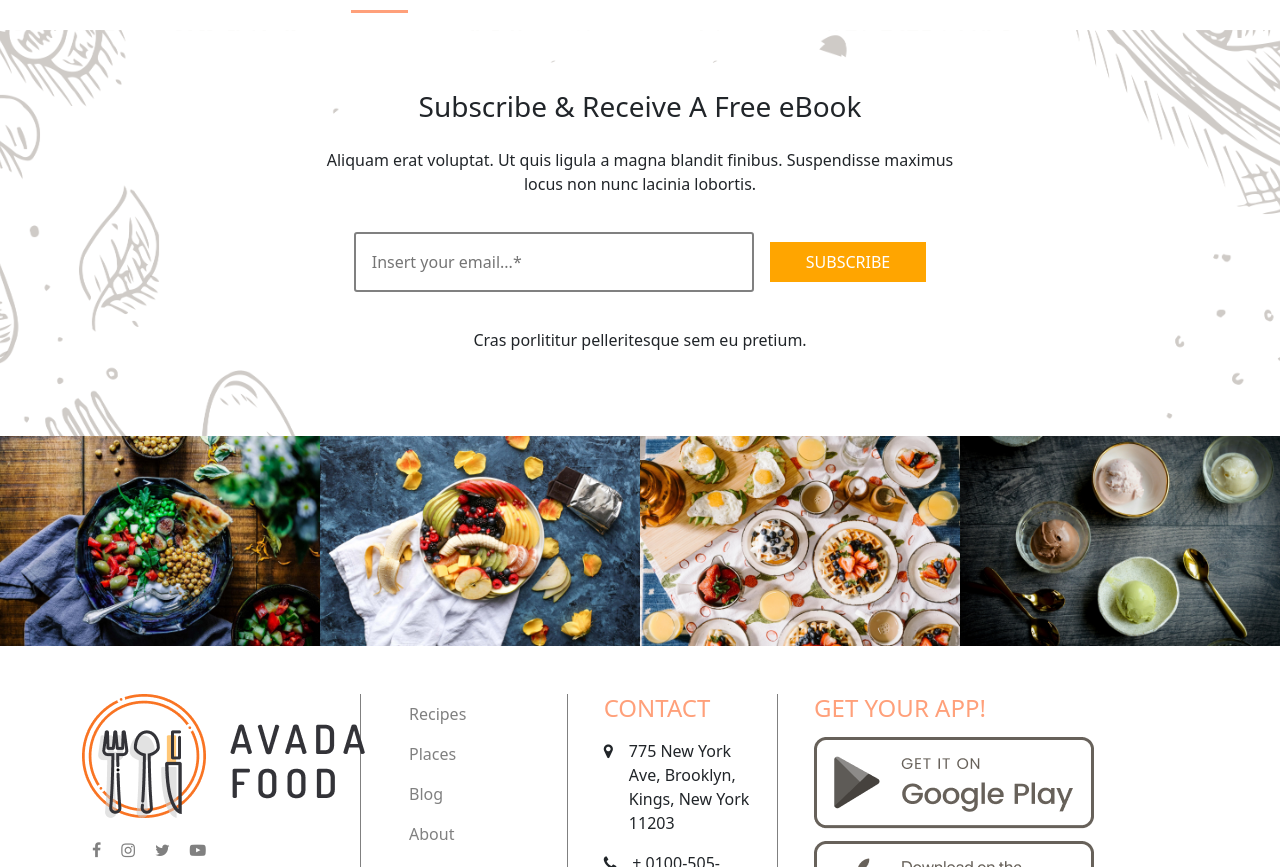
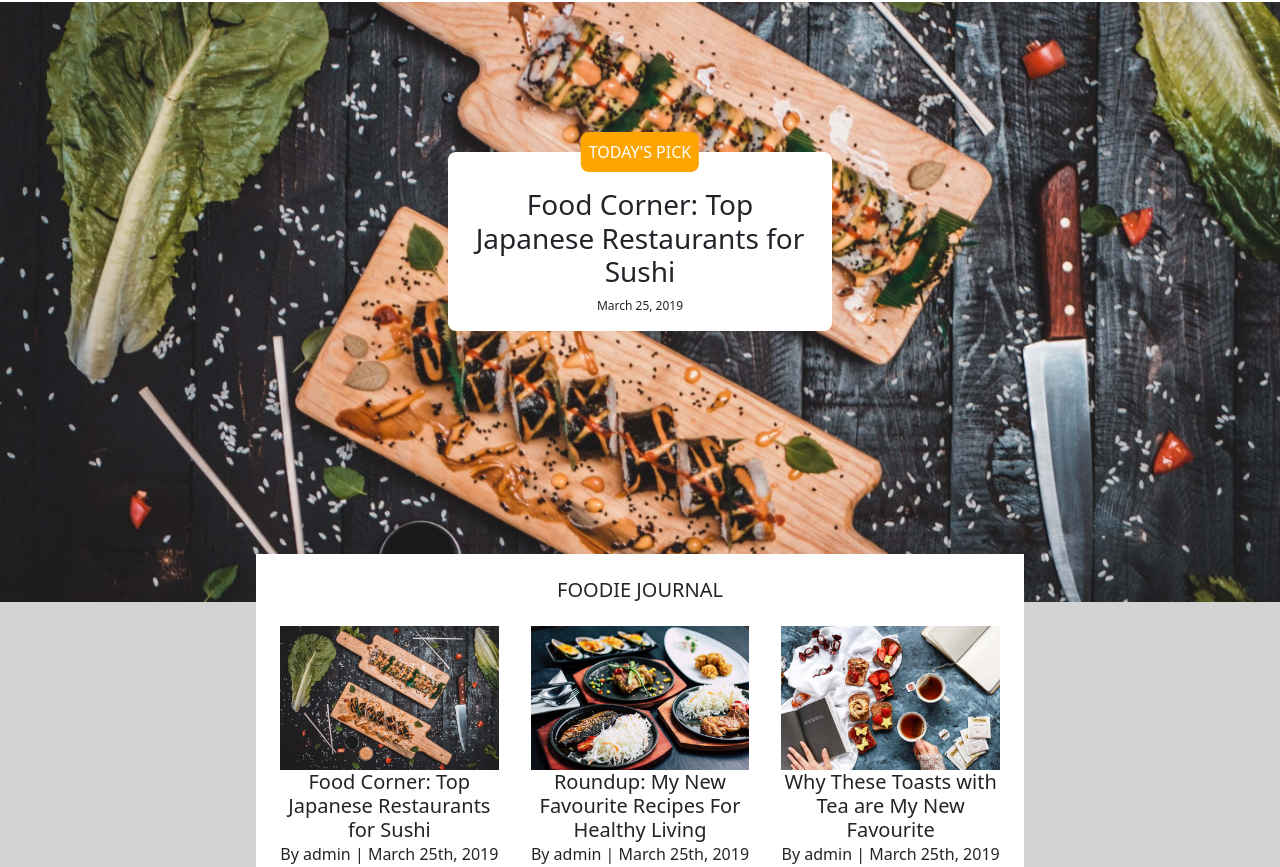
Before and after one commit to Bravehearts19/proj-html-vuejs, a Vue app: page / in a window 1280 px wide. Shown: the part 253-1120 px from the top of the page. Built offline with nearby package versions, Linux system fonts and the light colour scheme.

Commit message:
Today's Pick section added

```diff
--- a/src/components/TodaysPick.vue
+++ b/src/components/TodaysPick.vue
@@ -1,13 +1,53 @@
 <template>
-    <div>
-
+    <div class="todays_pick_container">
+        <div class="todays_pick_background_container">
+            <div class="article">
+                <h3>Food Corner: Top Japanese Restaurants for Sushi</h3>
+                <p>March 25, 2019</p>
+                <div class="article_tag">
+                    <span>TODAY'S PICK</span>
+                </div>
+            </div>
+        </div>
+        <div class="articles_choices_container">
+            <h5>FOODIE JOURNAL</h5>
+            <div class="d-flex">
+                <div class="article_card_container" v-for="(article, i) in articlesList" :key="'article' + i">
+                    <div class="image_container">
+                        <img :src="article.imageUrl" alt="">
+                    </div>
+                    <h5>{{ article.title }}</h5>
+                    <p>{{ article.info }}</p>
+                </div>
+            </div>
+        </div>
     </div>
 </template>
 
 <script>
 export default {
     name: 'TodaysPick',
-
+    data() {
+        return {
+            articlesList: [
+                {
+                    imageUrl: require('../assets/single-post-img3.jpg'),
+                    title: "Food Corner: Top Japanese Restaurants for Sushi",
+                    info: "By admin | March 25th, 2019",
+                },
+                {
+                    imageUrl: require('../assets/fi-roundup.jpg'),
+                    title: "Roundup: My New Favourite Recipes For Healthy Living",
+                    info: "By admin | March 25th, 2019",
+                },
+                {
+                    imageUrl: require('../assets/fi-toasts.jpg'),
+                    title: "Why These Toasts with Tea are My New Favourite",
+                    info: "By admin | March 25th, 2019",
+                }
+            ]
+        }
+    }
 }
 </script>
 
--- a/src/styles/app.scss
+++ b/src/styles/app.scss
@@ -3,12 +3,15 @@
 @import "variables.scss";
 
 body {
-    margin: 0;
-    padding: 0;
-    box-sizing: border-box;
+    * {
+        margin: 0;
+        padding: 0;
+        box-sizing: border-box;
+    }
 }
 /* Header component style */
 header {
+    padding-bottom: $spacing_xs;
     ul {
         list-style: none;
         padding: 0;
@@ -40,7 +43,77 @@ header {
     width: 100%;
     height: 3px;
     background-color: lightsalmon;
-    bottom: -10px;
+    bottom: -$spacing_s;
+}
+
+/* TodaysPick component style */
+.todays_pick_container {
+    background-color: lightgray;
+    height: 1000px;
+    position: relative;
+    .todays_pick_background_container {
+        background-image: url("./assets/single-post-img3.jpg");
+        background-position: center;
+        background-size: cover;
+        background-repeat: no-repeat;
+        height: 600px;
+        position: relative;
+        .article {
+            padding: $spacing_xl $spacing_l $spacing_m;
+            text-align: center;
+            background-color: white;
+            width: 30%;
+            border-radius: 8px;
+            position: absolute;
+            top: 25%;
+            left: 50%;
+            transform: translateX(-50%);
+            position: relative;
+            h3 {
+                margin: 0;
+            }
+            p {
+                margin: 0;
+                margin-top: $spacing_s;
+                font-size: 12px;
+            }
+            .article_tag {
+                position: absolute;
+                top: 0;
+                left: 50%;
+                transform: translate(-50%, -50%);
+                padding: $spacing_s;
+                border-radius: 8px;
+                background-color: orange;
+                color: white;
+            }
+        }
+    }
+    .articles_choices_container {
+        background-color: white;
+        position: absolute;
+        bottom: 10%;
+        width: 100%;
+        text-align: center;
+        width: 60%;
+        left: 50%;
+        transform: translateX(-50%);
+        padding: $spacing_l $spacing_s $spacing_xl;
+        >h5 {
+            padding-bottom: $spacing_l;
+            margin-bottom: 0;
+        }
+        .article_card_container {
+            width: calc(100% / 3);
+            padding: 0 $spacing_m;
+            .image_container {
+                width: 100%;
+                img {
+                    width: 100%;
+                }
+            }
+        }
+    }
 }
 
 /* Subscribe component style */
```
